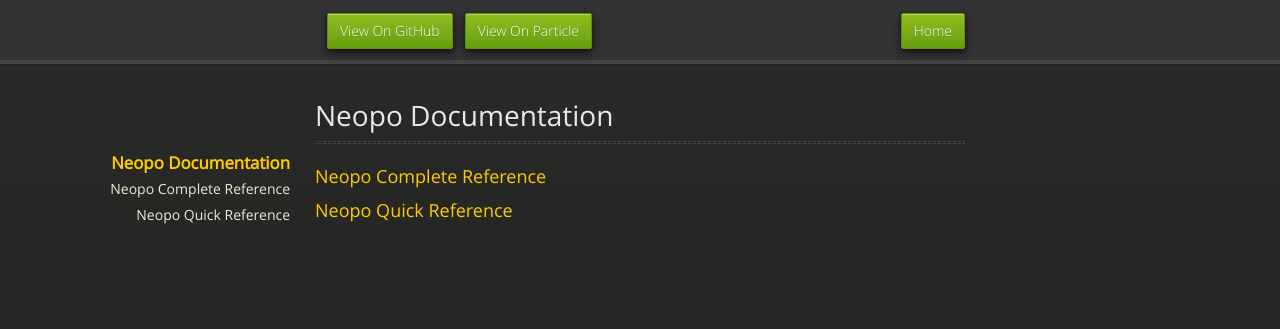
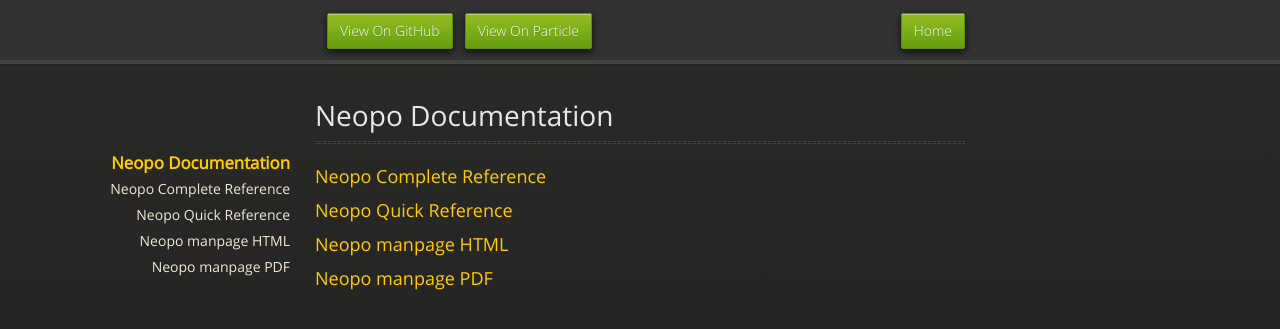
Before and after one commit to nrobinson2000/neopo.xyz, a Jekyll site: the page built from docs/index.md, in a window 1280 px wide. Shown: the top 329 px of the page. Built offline with Jekyll 4.4.1, drawn with Linux system fonts in a browser that asks for light colours.

Commit message:
add links to manpage at 00:18 of 2021-10-26

```diff
--- a/docs/index.md
+++ b/docs/index.md
@@ -6,3 +6,7 @@
 ### [Neopo Complete Reference](full-docs.html)
 
 ### [Neopo Quick Reference](quick-docs.html)
+
+### [Neopo manpage HTML](neopo.html)
+
+### [Neopo manpage PDF](neopo.pdf)
```
